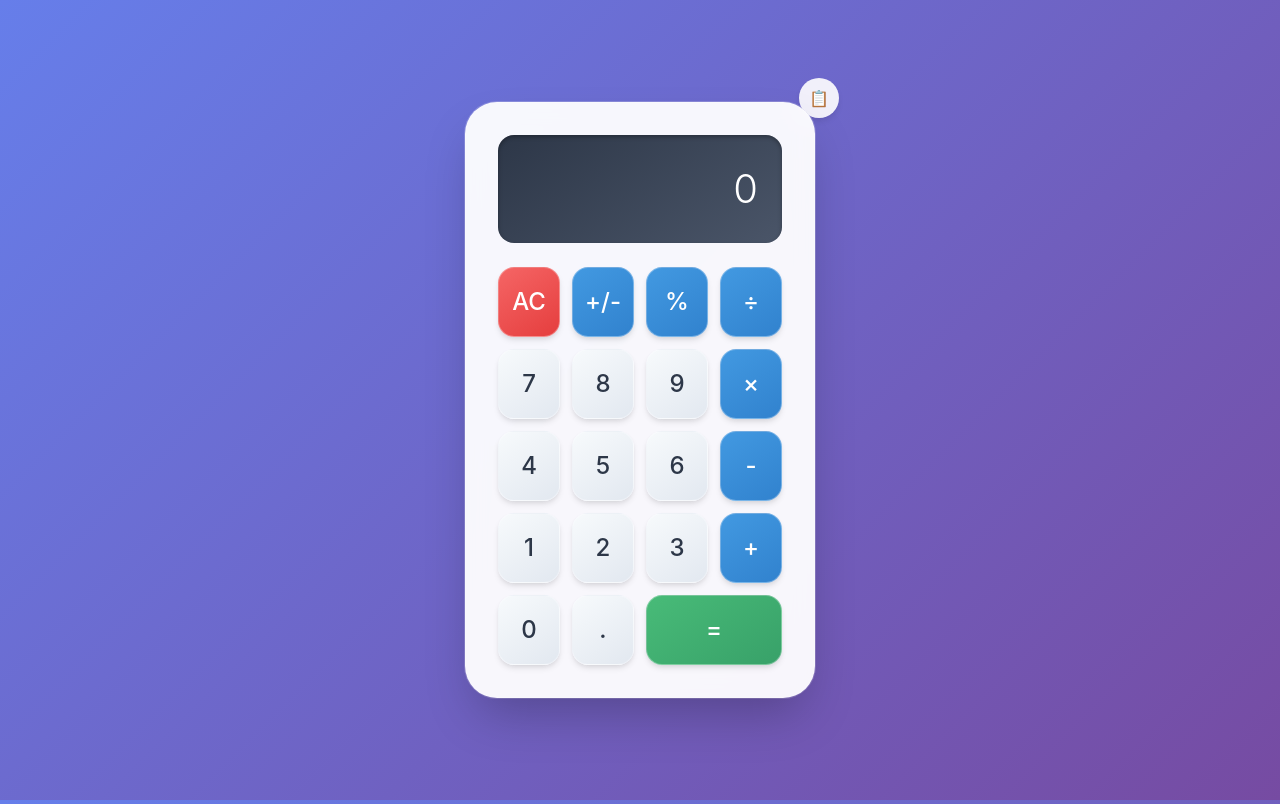
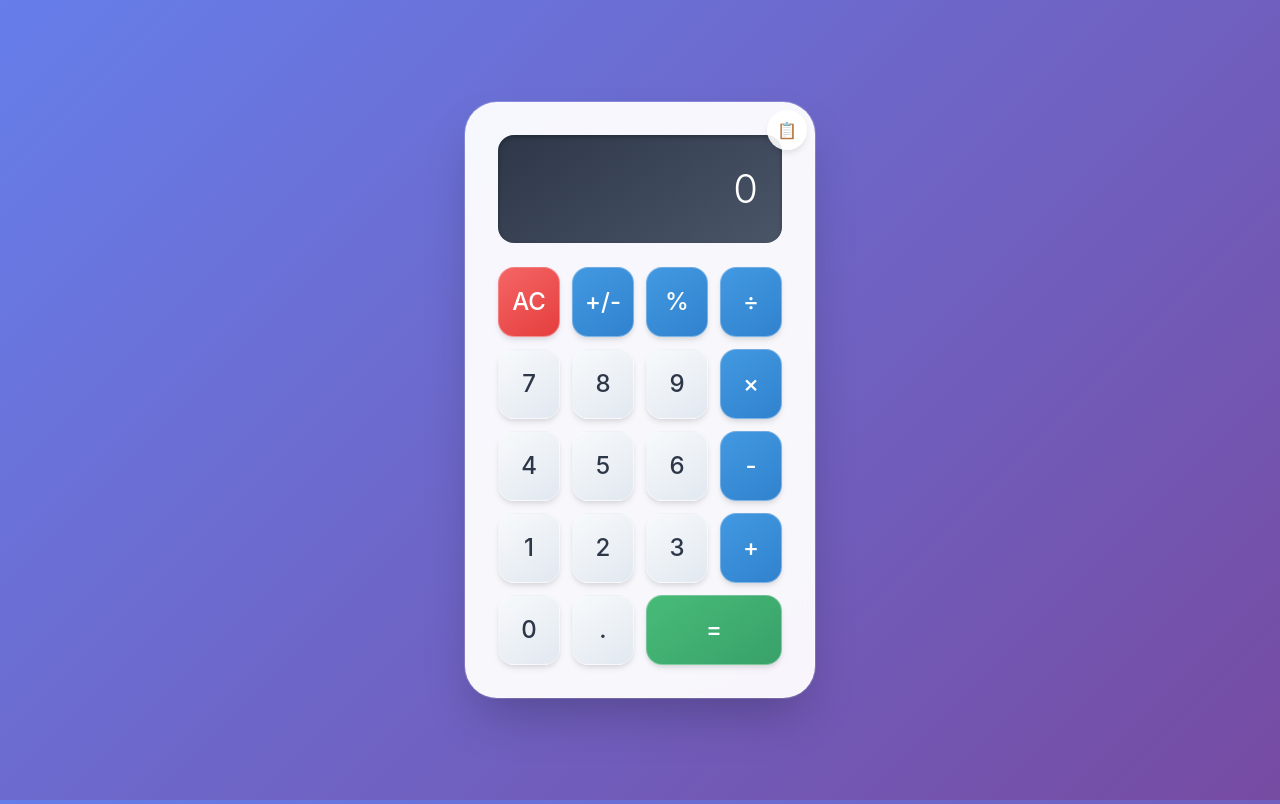
Before and after one commit to Kimiya00/calculator, a plain HTML site: page index.html in a window 1280 px wide. Drawn offline with nearby package versions, Linux system fonts and the light colour scheme.

Commit message:
fixing the history

```diff
--- a/index.html
+++ b/index.html
@@ -148,8 +148,9 @@
         }
         .history-toggle {
             position: absolute;
-            top: -1.5rem;
-            right: -1.5rem;
+            top: 0.5rem;
+            right: 0.5rem;
+            z-index: 10; /* make sure it’s above the calculator */
             background: rgba(255, 255, 255, 0.9);
             border: none;
             border-radius: 50%;
```
